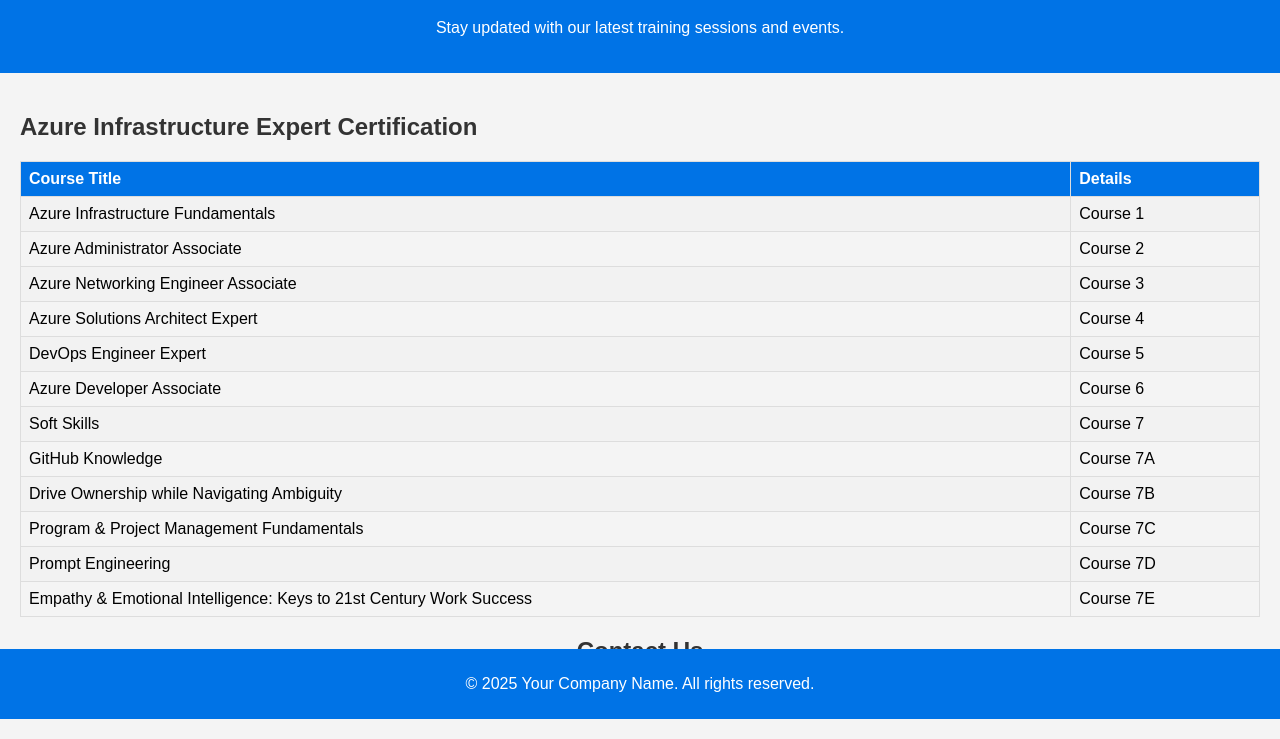
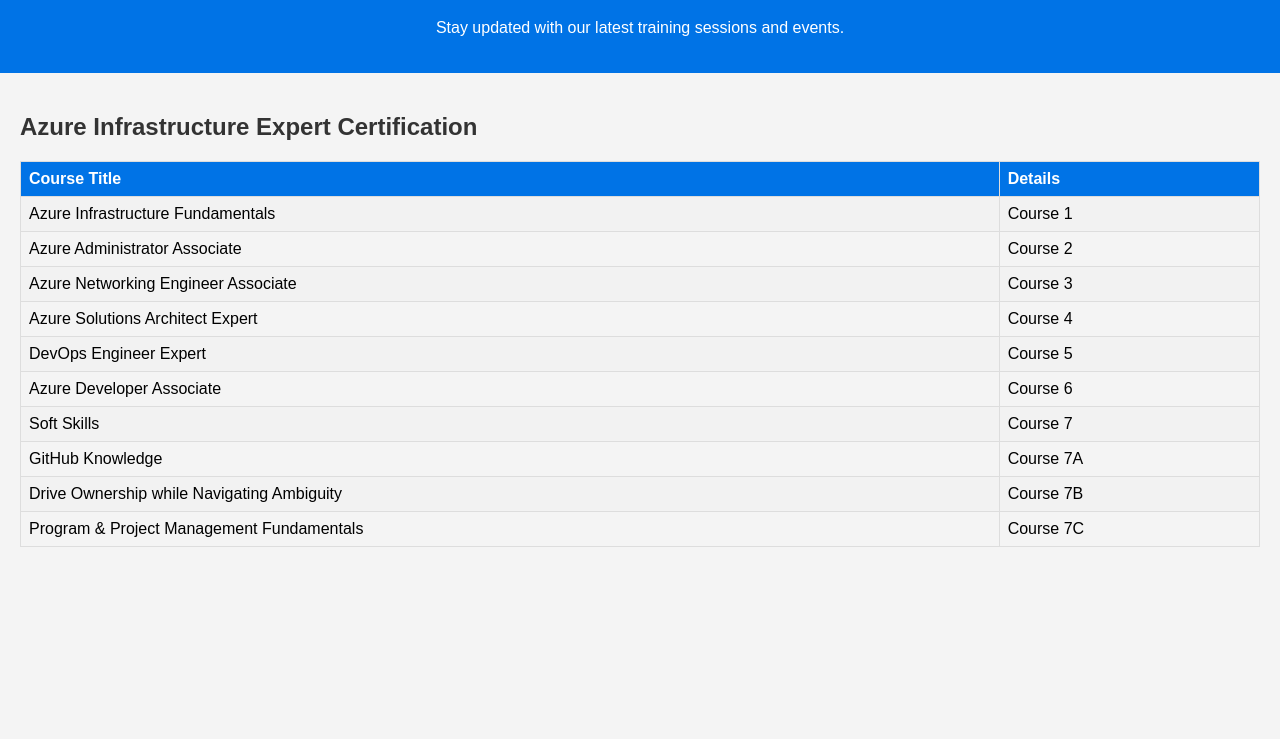
Before and after one commit to engineerwasil/TrainingCalendar, a plain HTML site: page index.html in a window 1280 px wide. Shown: the part 81-820 px from the top of the page. Drawn offline with Linux system fonts and the light colour scheme.

Commit message:
Update index.html

```diff
--- a/index.html
+++ b/index.html
@@ -65,7 +65,7 @@
         <p>Stay updated with our latest training sessions and events.</p>
     </header>
     <main>
-        <section id="trainings">
+        <section id="azure-infrastructure-expert">
             <h2>Azure Infrastructure Expert Certification</h2>
             <table>
                 <tr>
@@ -111,24 +111,4 @@
                 <tr>
                     <td>Program & Project Management Fundamentals</td>
                     <td>Course 7C</td>
-                </tr>
-                <tr>
-                    <td>Prompt Engineering</td>
-                    <td>Course 7D</td>
-                </tr>
-                <tr>
-                    <td>Empathy & Emotional Intelligence: Keys to 21st Century Work Success</td>
-                    <td>Course 7E</td>
-                </tr>
-            </table>
-        </section>
-        <section class="contact">
-            <h2>Contact Us</h2>
-            <p>If you have any questions, feel free to <a href="mailto:info@yourdomain.com">email us</a>.</p>
-        </section>
-    </main>
-    <footer>
-        <p>&copy; 2025 Your Company Name. All rights reserved.</p>
-    </footer>
-</body>
-</html>
+                </
```
